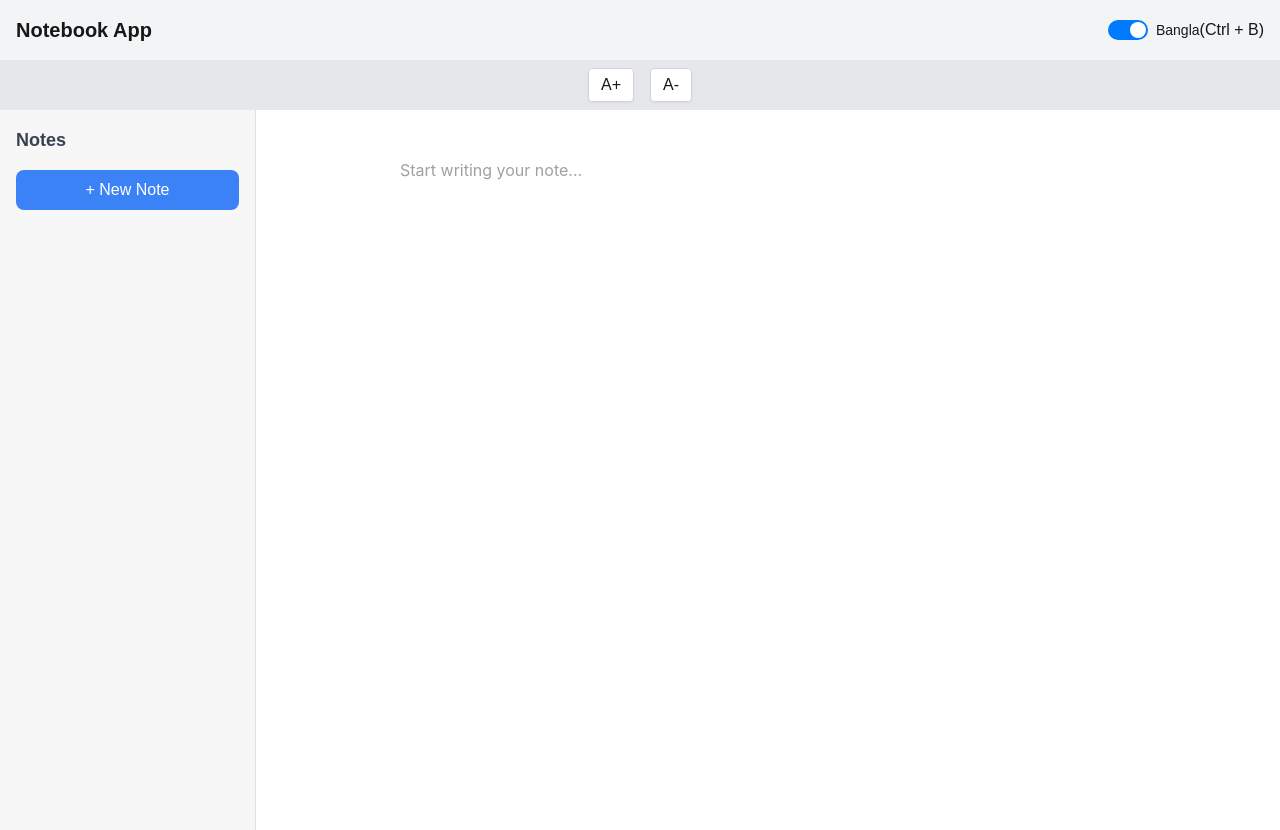
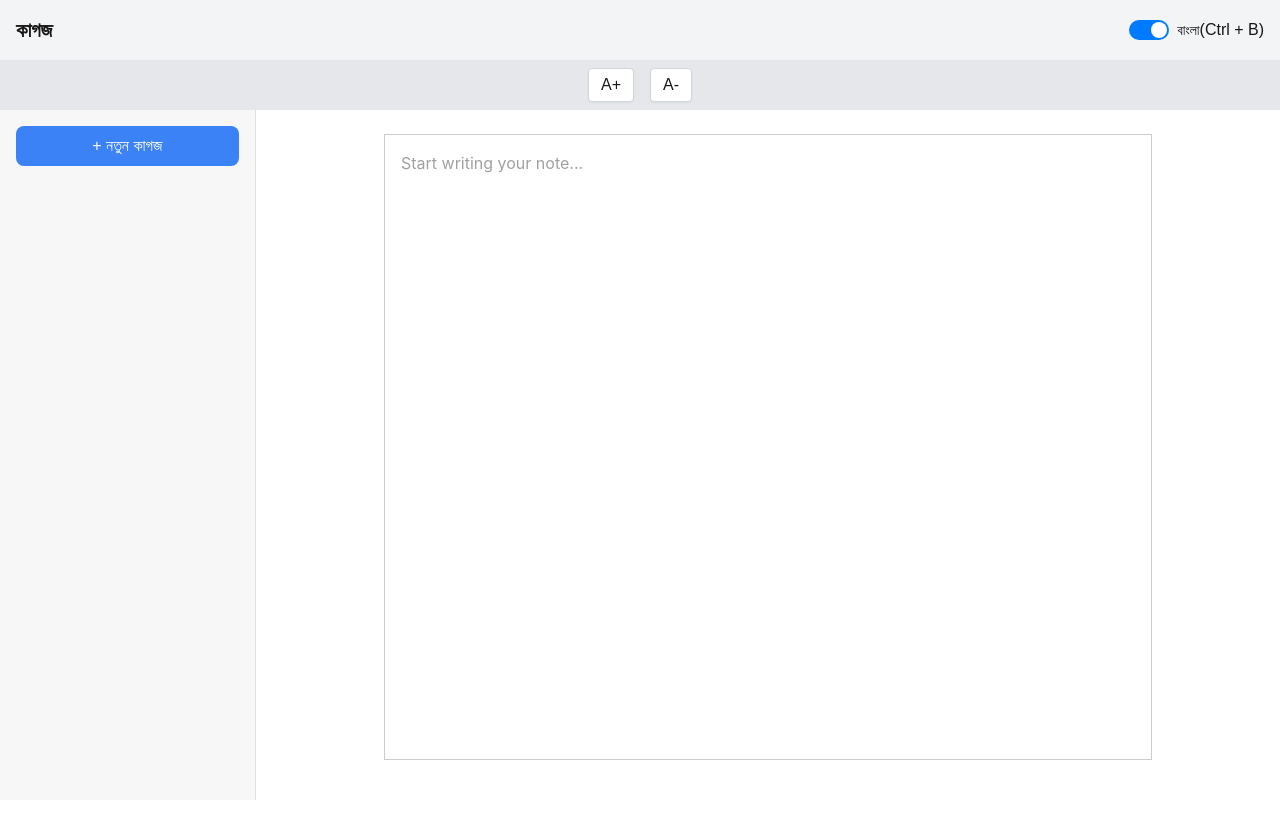
Before and after one commit to tarex/kagoj, a Next.js app: page / in a window 1280 px wide. After the commit the page ends 800 px from the top, so only its background shows below. Built offline with nearby package versions, Linux system fonts and the light colour scheme.

Commit message:
few fixes

```diff
--- a/src/components/note/index.tsx
+++ b/src/components/note/index.tsx
@@ -77,7 +77,7 @@ const NoteComponent: React.FC = () => {
 
   const handleKeyPress = (e: React.KeyboardEvent<HTMLTextAreaElement>) => {
     if (isBanglaMode) {
-      banglaInputHandler.handleTextInput(
+      banglaInputHandler.processInputKeyPress(
         textareaRef,
         currentNote,
         setCurrentNote,
@@ -94,7 +94,7 @@ const NoteComponent: React.FC = () => {
   return (
     <div className="note-app">
       <div className="note-topbar">
-        <h1 className="app-title">Notebook App</h1>
+        <h1 className="app-title">কাগজ</h1>
         <div className="language-toggle-container">
           <label className="switch">
             <input
@@ -104,8 +104,8 @@ const NoteComponent: React.FC = () => {
             />
             <span className="slider round"></span>
           </label>
-          <span className="language-label">
-            {isBanglaMode ? 'Bangla' : 'English'}
+          <span className="language-label mr-2">
+            {isBanglaMode ? 'বাংলা' : 'ইংরেজি'}
           </span>
           <span className="shortcut-info">(Ctrl + B)</span>
         </div>
@@ -120,9 +120,8 @@ const NoteComponent: React.FC = () => {
       </div>
       <div className="note-content">
         <div className="note-sidebar">
-          <h2 className="sidebar-title">Notes</h2>
           <button onClick={createNewNote} className="new-note-button">
-            + New Note
+            + নতুন কাগজ
           </button>
           <NoteList
             notes={notes}
@@ -135,7 +134,7 @@ const NoteComponent: React.FC = () => {
           suggestions={words}
           value={currentNote}
           onChange={handleChange}
-          onKeyPress={handleKeyPress}
+          onKeyDown={handleKeyPress}
           textareaRef={textareaRef}
           fontSize={fontSize}
         />
--- a/src/components/note/note-editor.tsx
+++ b/src/components/note/note-editor.tsx
@@ -4,21 +4,19 @@ import { BanglaInputHandler } from '../../lib/bangla-input-handler';
 interface NoteEditorProps {
   value: string;
   onChange: (e: React.ChangeEvent<HTMLTextAreaElement>) => void;
-  onKeyPress: (e: React.KeyboardEvent<HTMLTextAreaElement>) => void;
-  onKeyDown: (e: React.KeyboardEvent<HTMLTextAreaElement>) => void;
+  onKeyDown?: (e: React.KeyboardEvent<HTMLTextAreaElement>) => void;
   textareaRef: React.RefObject<HTMLTextAreaElement>;
   fontSize: number;
-  suggestion: string;
+  suggestions: string[];
 }
 
 export const NoteEditor: React.FC<NoteEditorProps> = ({
   value,
   onChange,
-  onKeyPress,
   onKeyDown,
   textareaRef,
   fontSize,
-  suggestion,
+  suggestions,
 }) => {
   const banglaHandler: BanglaInputHandler = BanglaInputHandler.getInstance();
 
@@ -38,7 +36,7 @@ export const NoteEditor: React.FC<NoteEditorProps> = ({
         e
       );
     } else {
-      onKeyDown(e);
+      onKeyDown?.(e);
     }
   };
 
@@ -48,13 +46,13 @@ export const NoteEditor: React.FC<NoteEditorProps> = ({
         ref={textareaRef}
         value={value}
         onChange={onChange}
-        onKeyPress={onKeyPress}
         onKeyDown={handleKeyDown}
-        rows={30}
         className="note-textarea"
         placeholder="Start writing your note..."
         style={{
           fontSize: `${fontSize}px`,
+          height: '100%',
+          border: '1px solid #ccc',
         }}
       />
     </div>
```
